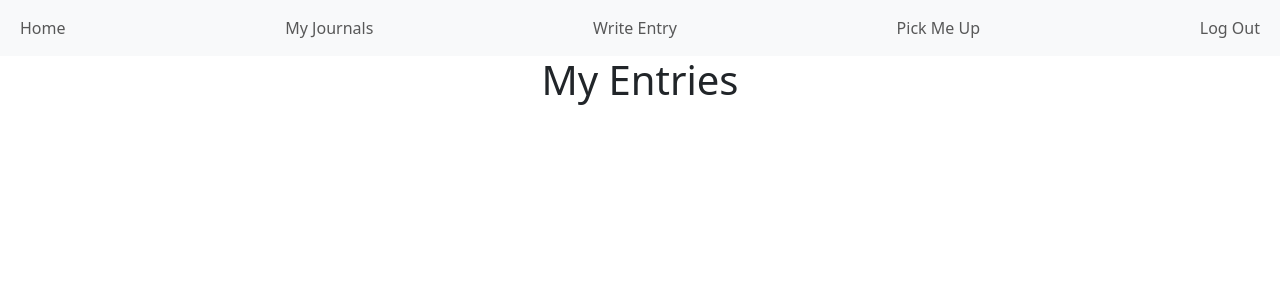
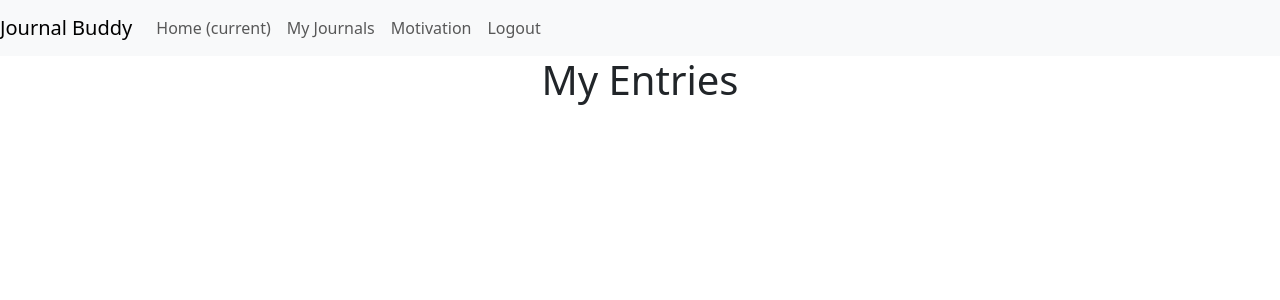
Before and after one commit to ybn4aq/journal-buddy, a Django app: page /list/ in a window 1280 px wide. Shown: the top 300 px of the page. Run offline with Django 4.2, Linux system fonts and the light colour scheme; the visitor is signed in with stand-in values (Sample User, id 1); data comes from the database, SQL or seed files in the repository; data that the repository does not hold is empty.

Commit message:
changed nav bar

```diff
--- a/journalbuddy/templates/journalbuddy/navbar.html
+++ b/journalbuddy/templates/journalbuddy/navbar.html
@@ -17,15 +17,32 @@
     <title>View Journal</title>
 </head>
 <body>
-<nav class="navbar navbar-expand-lg navbar-light bg-light navbar-custom">
-  <div class="container-fluid justify-content-center">
-    <div class="navbar-nav d-flex justify-content-between flex-grow-1">
-      <a class="nav-link" href="/user_home">Home</a>
-      <a class="nav-link" href="/list">My Journals</a>
-      <a class="nav-link" href="/journalform">Write Entry</a>
-      <a class="nav-link" href="#">Pick Me Up</a>
-      <a class="nav-link" href="{% url 'journalbuddy:logout' %}">Log Out</a>
-    </div>
+
+<nav class="navbar navbar-expand-lg navbar-light bg-light">
+  <a class="navbar-brand" href="home">Journal Buddy</a>
+  <button class="navbar-toggler" type="button" data-toggle="collapse" data-target="#navbarNav" aria-controls="navbarNav" aria-expanded="false" aria-label="Toggle navigation">
+    <span class="navbar-toggler-icon"></span>
+  </button>
+  <div class="collapse navbar-collapse" id="navbarNav">
+    <ul class="navbar-nav">
+      <li class="nav-item active">
+        <a class="nav-link" href="/user_home">Home <span class="sr-only">(current)</span></a>
+      </li>
+      <li class="nav-item">
+        <a class="nav-link" href="/list">My Journals</a>
+      </li>
+      <li class="nav-item">
+        <a class="nav-link" href="Write Entry" hidden = {{todaysEntry}}>Journal</a>
+      </li>
+      <li class="nav-item">
+        <a class="nav-link" href="pick_me_up">Motivation</a>
+      </li>
+    </ul>
+    <ul class="nav navbar-nav navbar-right">
+      <li class="nav-item">
+          <a   class="nav-link" href="{% url 'logout' %}">Logout</a>
+      </li>
+  </ul>
   </div>
 </nav>
 
--- a/journalbuddy/views.py
+++ b/journalbuddy/views.py
@@ -50,7 +50,7 @@ class JournalList(generic.ListView):
             context["entries"] = Journal.objects.filter(author = user)
             return context
         except:
-            redirect('') #go to login page but that's not done yet
+            return redirect("login") #go to login page
 
     def journal_for_user_and_day(request, username, journal_id):
         user = get_object_or_404(User, username=username)
```
